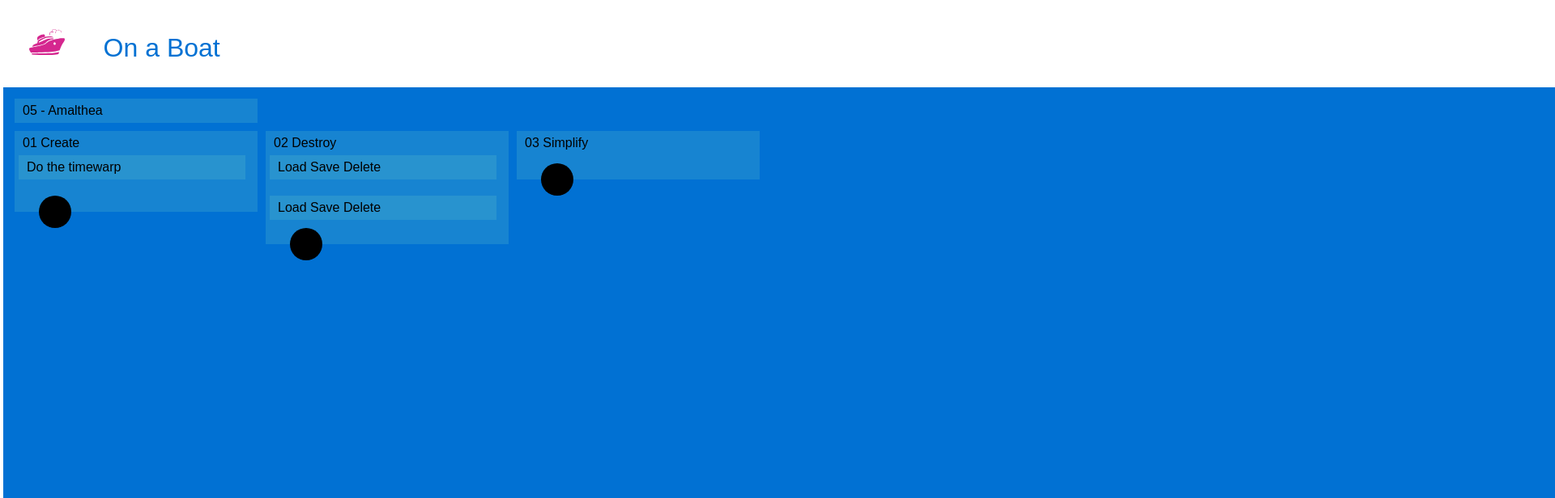
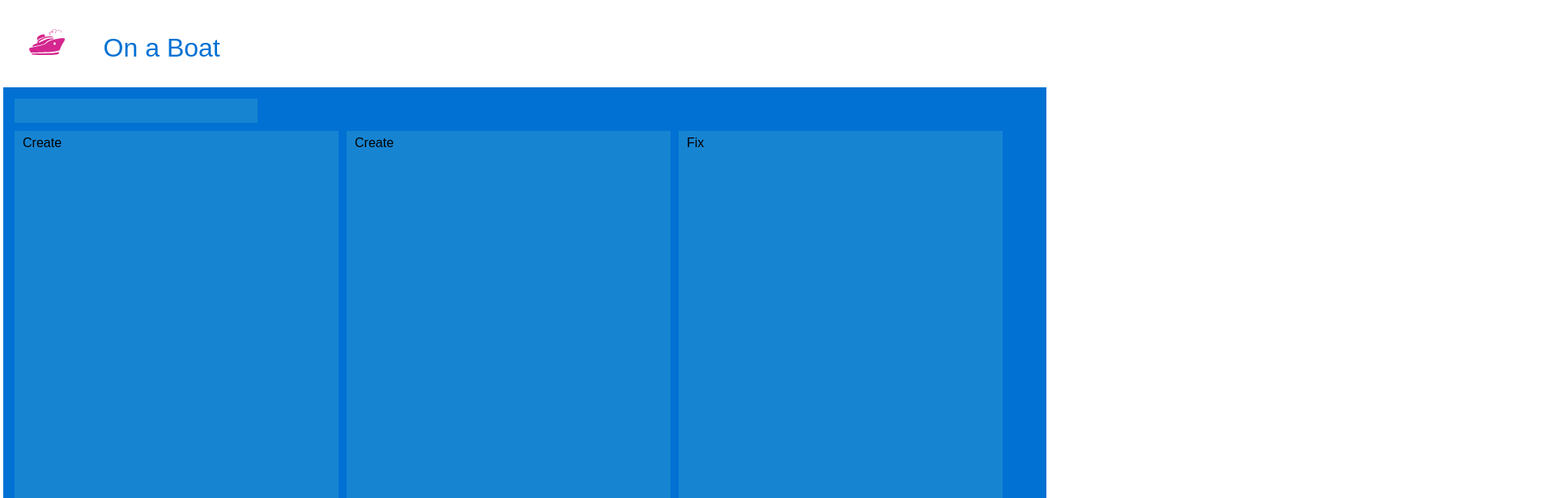
Before and after one commit to villetakanen/pi-planner-jsx, a React (Create React App) app: page / in a window 1280 px wide. Shown: the top 616 px of the page at 81% size, 1920 px wide, since content can reach past the window. Built offline with nearby package versions, Linux system fonts and the light colour scheme.

Commit message:
Refactor to 0.2 part 1: builds ok.

```diff
--- a/src/App.css
+++ b/src/App.css
@@ -47,7 +47,9 @@
   padding: 0.25em;
 
 }
-.Label-box{
+.Label-box,
+.Sprint-box,
+.Task-box{
   fill: rgba(100,200,200,0.22);
 }
 
--- a/src/Plan.jsx
+++ b/src/Plan.jsx
@@ -1,4 +1,5 @@
 import React, { Component } from 'react';
+import Task from './Task.jsx';
 
 /*
  *Ville: inProgress
@@ -8,46 +9,12 @@ class Plan extends Component{
     window.alert("Hey, it works for "+ name);
   }
 
-  renderSprints(data){
-    return(
-      data.sprints.map((sprint, i)=> <Sprint name={sprint.name} order={i} features={sprint.features} controller={this}/>)
-    );
-  }
-
-  /*renderDependencies(data){
-    let i=0;
-    let j=0;
-    let locs={};
-    for(const sprint in data.sprints){
-      for (const feature in sprint.features){
-        const id=feature.id;
-        console.log(id);
-        let xc=10+i*310;
-        let yc=80+j*50;
-        locs=locs+{id:{"xc":xc, "yc":yc}};
-        j++;
-      }
-      i++;
-    }
-    console.log(locs.id+ " aaa " );
-
-    let rval={};
-
-    for(const sprint in data.sprints){
-      for (const feature in sprint.features){
-        for(const dep in feature.dependencies){
-          console.log(dep);
-          rval=rval+ <Dependency ox={locs.dep.id.xc}/>
-        }
-      }
-    }
-  }*/
-
   render(){
-    return(<svg height="1080px" width="1920" className="Increment">
+    return(<svg height="1080px" width={window.innerWidth} className="Increment">
       <Title value={this.props.data.name}/>
-      {this.renderSprints(this.props.data)}
-      {/*{this.renderDependencies(this.props.data)}*/}
+      <Sprint name="Create" order="0" scale={window.innerWidth}/>
+      <Sprint name="Create" order="1" scale={window.innerWidth}/>
+      <Sprint name="Fix" order="2" scale={window.innerWidth}/>
     </svg>
     );
   }
@@ -70,81 +37,25 @@ class Title extends Component{
  * Placeholder
  */
 class Sprint extends Component{
+
   constructor(props) {
     super(props);
-    this.onClick= (evt) => this.props.controller.exampleEvent(this.props.name);
-    this.addSprint= (evt) => this.addTask();
-    this.xc=10+this.props.order*310;
-    let features=0;
-    if (this.props.features!=null) features=this.props.features.length || 0;
-    this.height=features*40+50+10;
-    console.log("order is: "+this.props.order+" and "+this.height);
-  }
-  addTask(){
-    window.alert("addTask "+this.props.name);
-  }
-
-  renderTasks(data, sprint){
-    return(
-      data.map((task, i)=> <Task name={task.name} sprint={sprint} order={i} controller={this}/>)
-    );
+    const w=(0+this.props.scale-80)/3;
+    this.state={
+      width:w,
+      x:(0+this.props.order)*(w+10)+10,
+      height:window.innerHeight-200
+    }
   }
 
   render(){
     return(
       <g>
-        <rect className="Label-box" fill="red" x={this.xc} y="50" width="300" height={this.height} onClick={this.onClick}/>
-        <text x={this.xc+10} y="70" font-sixe="10">{this.props.name}</text>
-        {this.renderTasks(this.props.features, this.props.order)}
-        <Newsprint parentx={this.xc} parenty={50+this.height} event={this.addSprint}/>
+        <rect className="Label-box" x={this.state.x} y="50" width={this.state.width} height={this.state.height}/>
+        <text x={this.state.x+10} y="70" font-sixe="10">{this.props.name}</text>
       </g>);
   }
-}
-class Newsprint extends Component{
-  constructor(props) {
-    super(props);
-    this.y=this.props.parenty*1;
-    console.log(this.y);
-  }
-  render(){
-  return(
-    <circle fill="black" cx={this.props.parentx+50} cy={this.y} r="20" onClick={this.props.event}/>
-  );
-}
+
 }
 
-class Task extends Component{
-  constructor(props) {
-    super(props);
-    this.xc=15+this.props.sprint*310;
-    this.yc=80+this.props.order*50;
-  }
-  render(){
-    return(
-      <g>
-        <rect class="Label-box" fill="green" x={this.xc} y={this.yc} width="280" height="30"/>
-        <text x={this.xc+10} y={this.yc+20} className="Plan-title">{this.props.name}</text>
-      </g>);
-  }
-}/**/
-
-
-/*class Dependency extends Component{
-  prepareCords() {
-      let coords = {
-        x1: this.props.x1,
-        y1: this.props.y1,
-        x2: this.props.x2,
-        y2: this.props.y2
-      }
-      return coords;
-    }
-    render(){
-      let coords=this.prepareCords();
-      return(<line {...coords} stroke="green" strokeWidth={2} />
-      );
-}
-}/**/
-
-
 export default Plan;
--- /dev/null
+++ b/src/Task.jsx
@@ -0,0 +1,37 @@
+import React, { Component } from 'react';
+
+class Task extends Component{
+  constructor(props) {
+    super(props);
+
+    const scale=this.props.scale;
+
+    this.state={
+      "x": 20 + this.props.sprintindex * scale,
+      "y": 50 + this.props.teamindex * scale,
+      "height": 30,
+      "width": 150,
+      "teamindex": 0 + this.props.team,
+      "sprintindex": 0 + this.props.sprint
+    }
+  }
+  render(){
+    return(
+      <g>
+        <rect
+          className="Task-box"
+          x={this.state.x}
+          y={this.state.x}
+          width={this.state.width}
+          height={this.state.height}
+        />
+        <text
+          x={this.x+10}
+          y={this.y+20}
+          className="Plan-title"
+          onClick={this.props.controller.editTask(this)}>{this.props.name}</text>
+      </g>);
+  }
+}
+
+export default Task;
--- a/src/mockdata.json
+++ b/src/mockdata.json
@@ -1,38 +1,7 @@
 {
-  "name": "05 - Amalthea",
-  "sprints":[
-    {
-      "name": "01 Create",
-      "features":[
-        {
-          "id":102,
-          "name": "Do the timewarp",
-          "businessvalue": 1,
-          "complexity": 2
-        }
-      ]
-    },
-    {
-      "name": "02 Destroy",
-      "features":[
-        {
-          "id":931,
-          "name": "Load Save Delete",
-          "businessvalue": 2,
-          "complexity": 1,
-          "dependencies": [102]
-        },
-        {
-          "id":1442,
-          "name": "Load Save Delete",
-          "businessvalue": 2,
-          "complexity": 1
-        }
-      ]
-    },
-    {
-      "name": "03 Simplify",
-      "features":[]
-    }
+  "tasks":[
+    {"id":14,"name": "Do the timewarp","sprint":1,"team":1},
+    {"id":19,"name": "Load Save Delete","sprint":1,"team":1},
+    {"id":34,"name": "Those are not the Droids","sprint":3,"team":2,"dependencies":[14]}
   ]
 }
```
Also changed, not shown: src/mockdata_old.json (added, +38 -0 lines).
